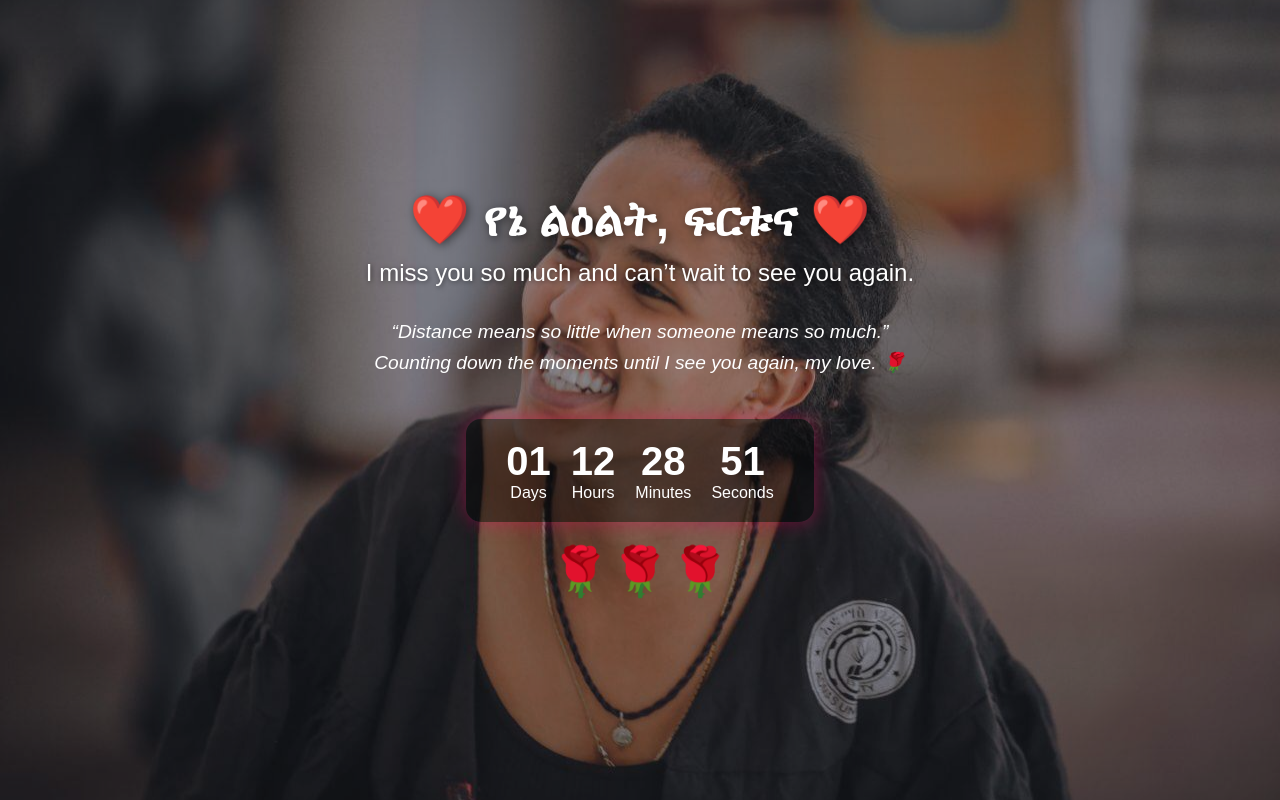
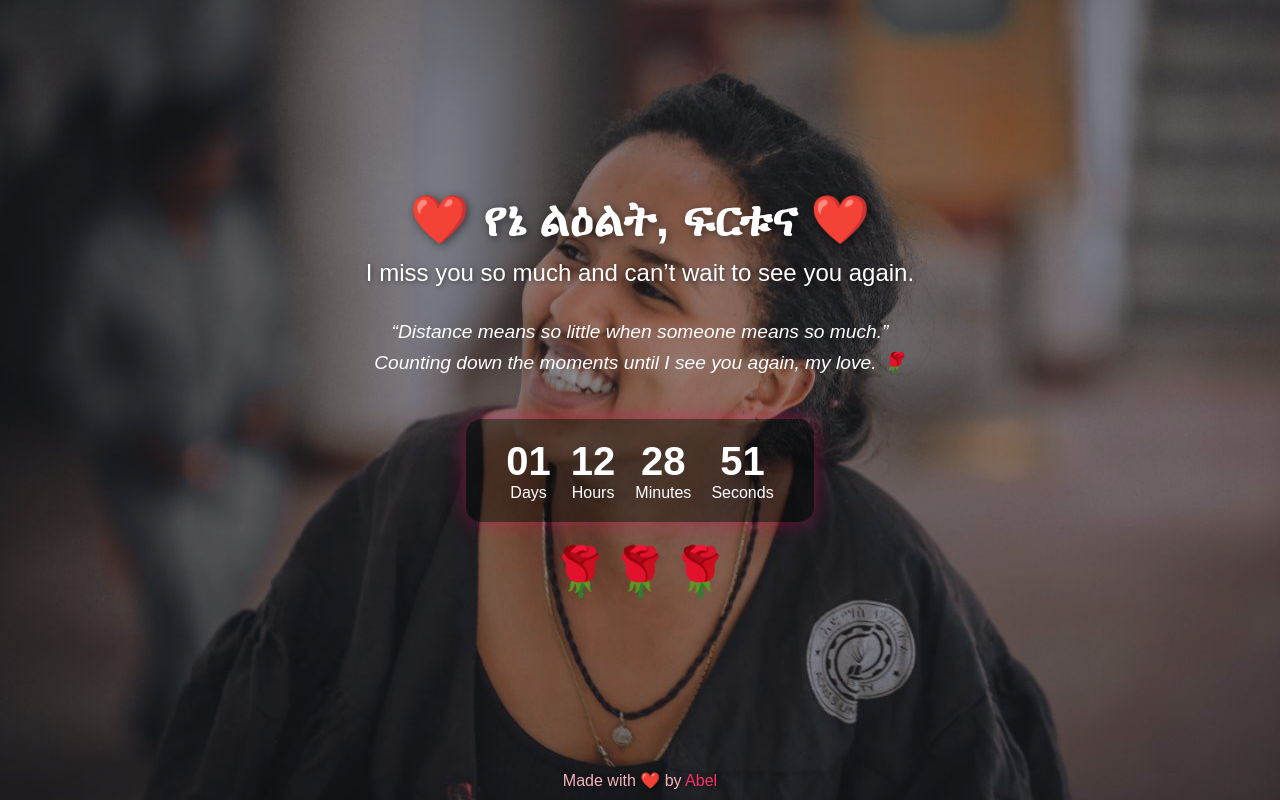
Before and after one commit to abelagegnehu-ship-it/my-countdown-page, a plain HTML site: page index.html in a window 1280 px wide. Drawn offline with Linux system fonts and the light colour scheme.

Commit message:
Add files via upload

```diff
--- a/index.html
+++ b/index.html
@@ -87,6 +87,21 @@
       animation: float 3s ease-in-out infinite;
     }
 
+    footer {
+      position: absolute;
+      bottom: 10px;
+      width: 100%;
+      text-align: center;
+      font-size: 1rem;
+      color: #ffb6c1;
+      text-shadow: 1px 1px 4px rgba(0,0,0,0.6);
+      animation: fadeIn 6s ease forwards;
+    }
+
+    footer span {
+      color: #ff3366;
+    }
+
     @keyframes float {
       0%, 100% { transform: translateY(0); }
       50% { transform: translateY(-10px); }
@@ -119,6 +134,10 @@
   </div>
 
   <div class="rose">🌹🌹🌹</div>
+
+  <footer>
+    Made with ❤️ by <span>Abel</span>
+  </footer>
 
   <script>
     // Background slideshow images
```
